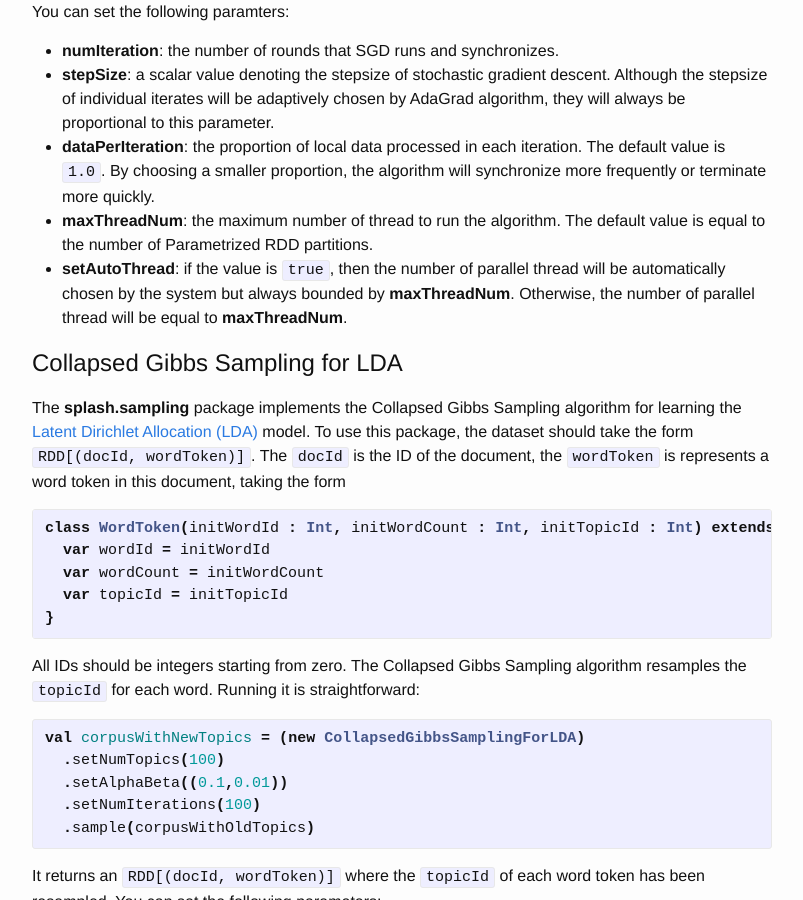
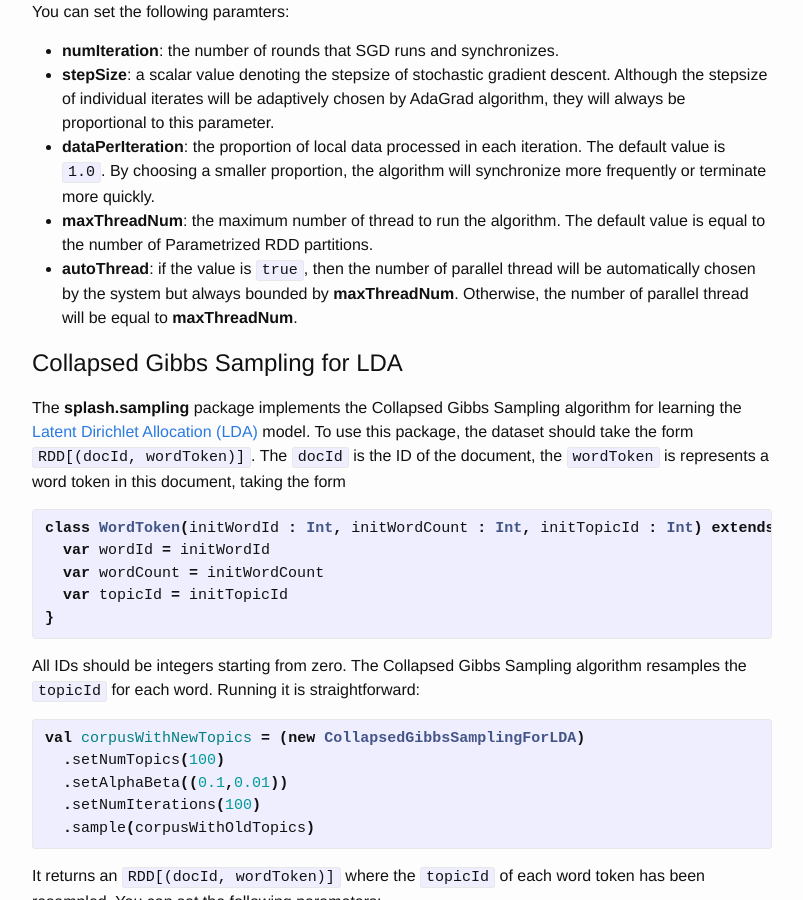
Before and after one commit to zhangyuc/splash, a Jekyll site: the page built from package.md, in a window 1280 px wide and 900 px high, scrolled down 1265 px. Shown: the whole window, without its empty margins (238-1041 px from the left). Built offline with Jekyll 4.4.1, drawn with Linux system fonts in a browser that asks for light colours.

Commit message:
improve package description

```diff
--- a/package.md
+++ b/package.md
@@ -61,7 +61,7 @@ You can set the following paramters:
 - **stepSize**: a scalar value denoting the stepsize of stochastic gradient descent. Although the stepsize of individual iterates will be adaptively chosen by AdaGrad algorithm, they will always be proportional to this parameter.
 - **dataPerIteration**: the proportion of local data processed in each iteration. The default value is `1.0`. By choosing a smaller proportion, the algorithm will synchronize more frequently or terminate more quickly.
 - **maxThreadNum**: the maximum number of thread to run the algorithm. The default value is equal to the number of Parametrized RDD partitions.
-- **setAutoThread**: if the value is `true`, then the number of parallel thread will be automatically chosen by the system but always bounded by **maxThreadNum**. Otherwise, the number of parallel thread will be equal to **maxThreadNum**.
+- **autoThread**: if the value is `true`, then the number of parallel thread will be automatically chosen by the system but always bounded by **maxThreadNum**. Otherwise, the number of parallel thread will be equal to **maxThreadNum**.
 
 # Collapsed Gibbs Sampling for LDA
 
```
